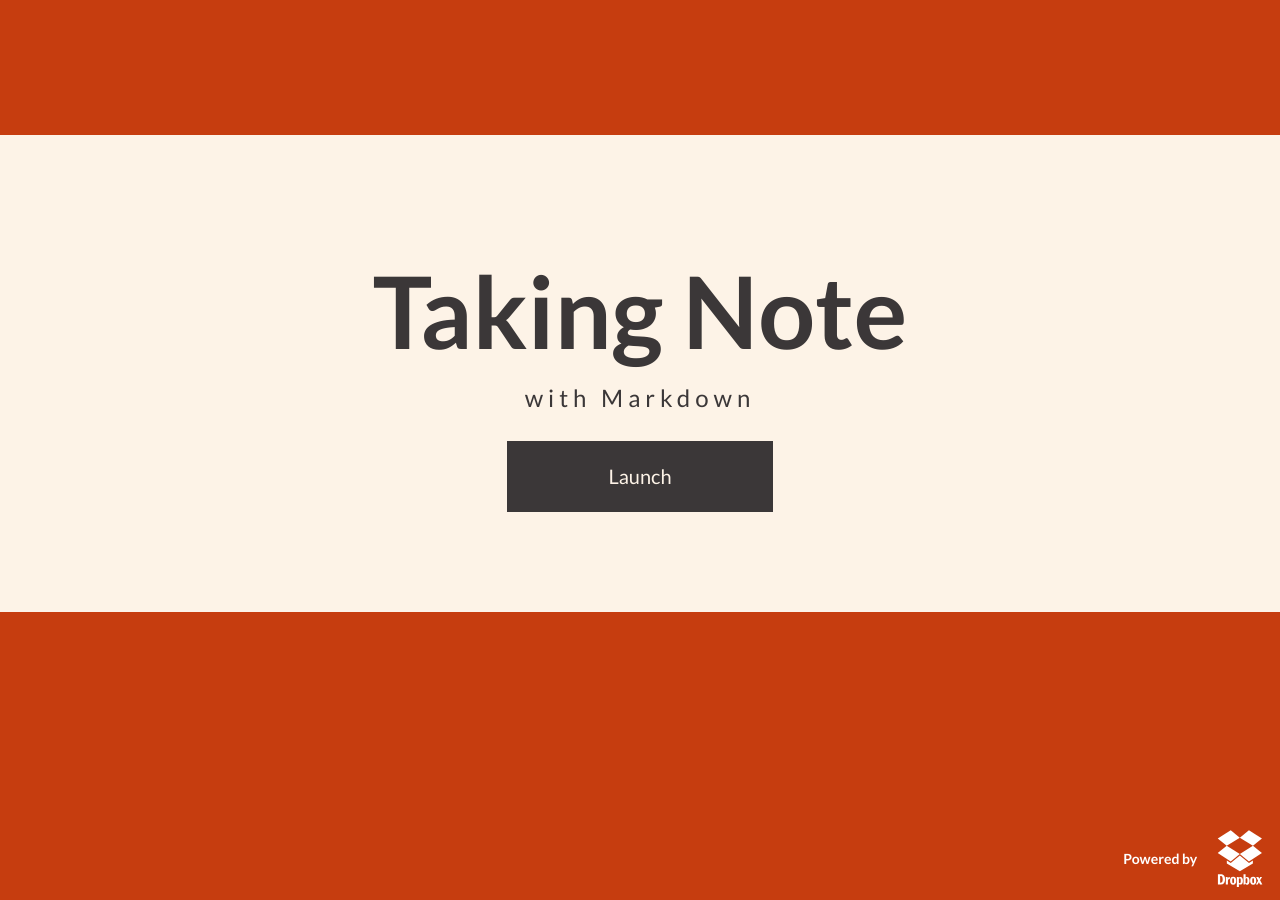
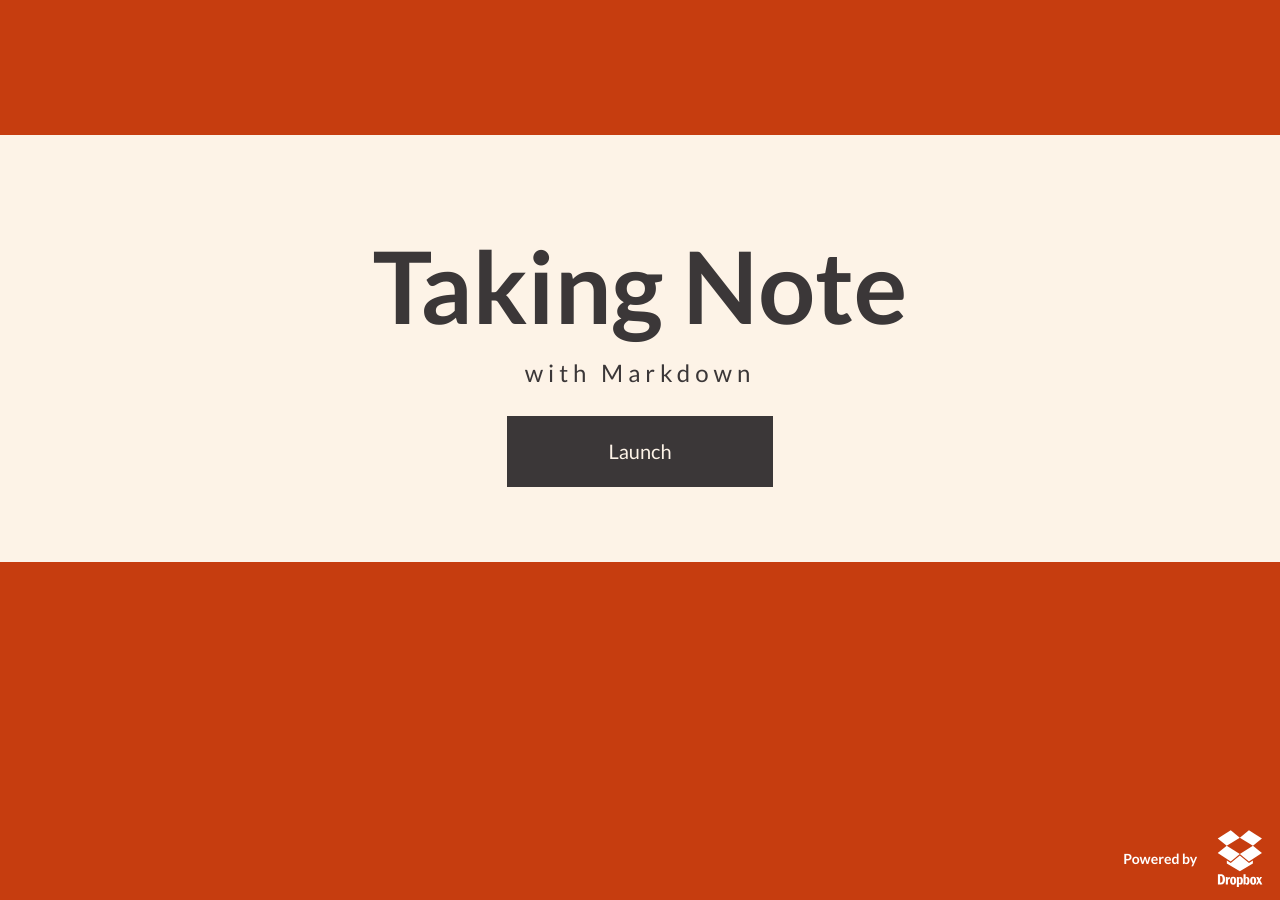
Before and after one commit to theisensanders-wf/takingnote, a Jekyll site: the page built from landing.html, in a window 1280 px wide. Built offline with Jekyll 4.4.1, drawn with Linux system fonts in a browser that asks for light colours.

Commit message:
Fixed landing page on mobile

```diff
--- a/assets/css/landing.css
+++ b/assets/css/landing.css
@@ -1,6 +1,8 @@
 html, body {
     height: 100%;
+    width: 100%;
     font-family: 'Lato', sans-serif;
+    overflow: hidden;
 }
 
 body {
@@ -13,7 +15,7 @@
     width: 100%;
     text-align: center;
     background-color: #FDF3E7;
-    padding: 100px;
+    padding: 75px 0;
 }
 
 .landing h1 {
@@ -21,6 +23,7 @@
     font-weight: 800;
     font-size: 100px;
     font-family: 'Lato', sans-serif;
+    white-space: nowrap;
     /*text-shadow: 2px 2px #333333;*/
 }
 
@@ -29,6 +32,7 @@
     font-family: 'Lato', sans-serif;
     letter-spacing: 5px;
     font-weight: 400;
+    white-space: nowrap;
 }
 
 .landing .btn {
@@ -57,3 +61,28 @@
 .references img {
     height: 80px;
 }
+
+@media screen and (min-width: 768px) and (max-width: 979px) {
+  /* line 99, ../_sass/blog.sass */
+  .landing h1 {
+    font-size: 70px;
+  }
+}
+@media (max-width: 767px) {
+  /* line 105, ../_sass/blog.sass */
+  .landing h1 {
+    font-size: 60px;
+  }
+}
+@media screen and (min-width: 481px) and (max-width: 649px) {
+  /* line 109, ../_sass/blog.sass */
+  .landing h1 {
+    font-size: 50px;
+  }
+}
+@media screen and (max-width: 480px) {
+  /* line 113, ../_sass/blog.sass */
+  .landing h1 {
+    font-size: 50px;
+  }
+}
--- a/landing.html
+++ b/landing.html
@@ -13,7 +13,7 @@
     <a href="/" class="btn">Launch</a>
 </div>
 
-<div class="references">
+<div class="references hidden-xs">
     <h5>Powered by</h5>
     <a href="https://www.dropbox.com/developers"><img src="assets/img/dropbox-logo.svg"></a>
 </div>
```
